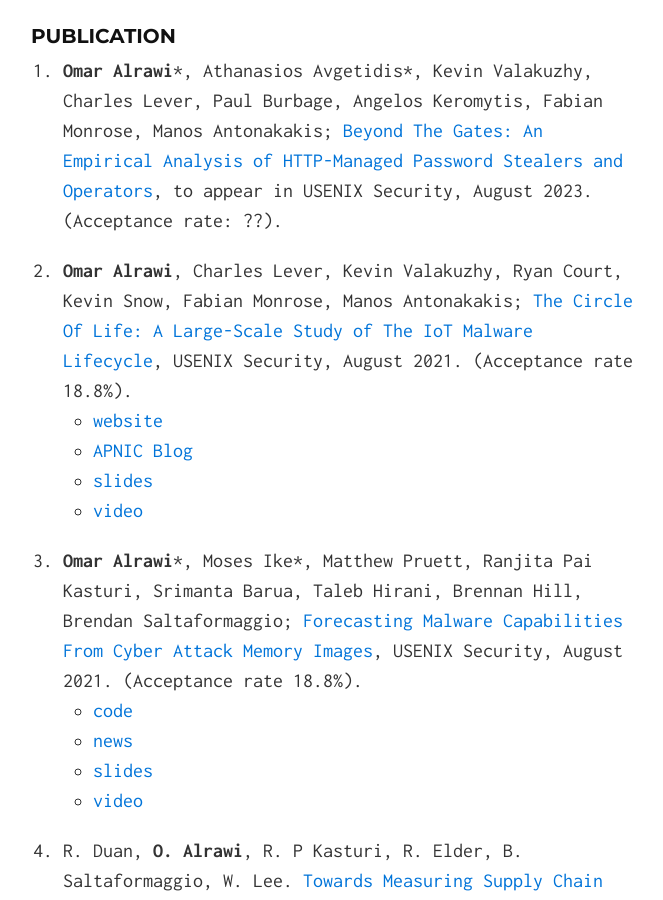
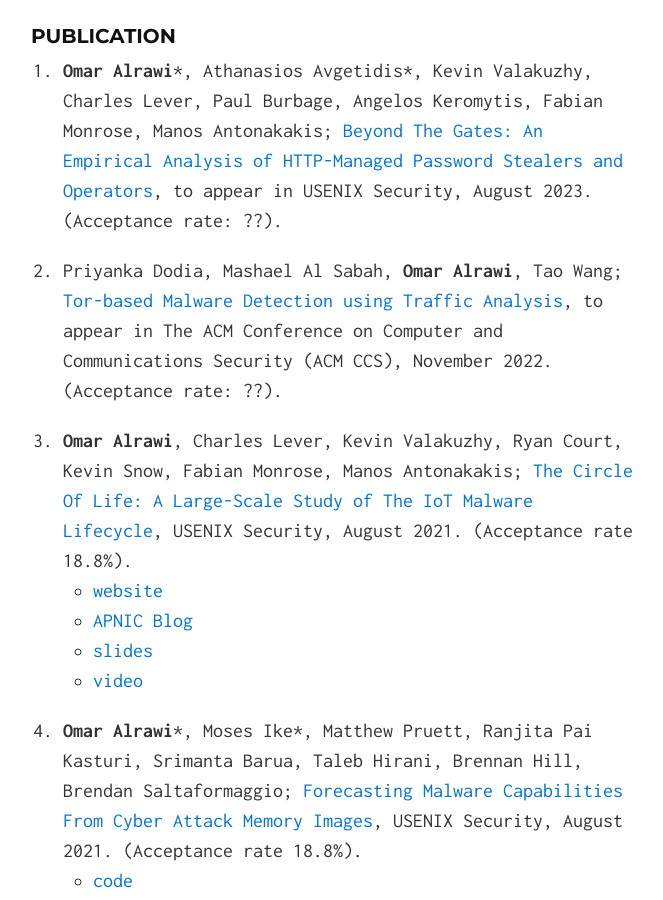
Before and after one commit to alrawi/alrawi.github.io, a Jekyll site: the page built from index.md, in a window 1280 px wide and 900 px high, scrolled down 1184 px. Shown: the whole window, without its empty margins (307-970 px from the left). Built offline with Jekyll 4.4.1, drawn with Linux system fonts in a browser that asks for light colours.

Commit message:
Update index.md

```diff
--- a/index.md
+++ b/index.md
@@ -26,6 +26,8 @@ Additionally, I am investigating malware threats affecting IoT, mobile apps, and
 
 ### Publication
 1. __Omar Alrawi__{::nomarkdown}*{:/}, Athanasios Avgetidis{::nomarkdown}*{:/}, Kevin Valakuzhy, Charles Lever, Paul Burbage, Angelos Keromytis, Fabian Monrose, Manos Antonakakis; [Beyond The Gates: An Empirical Analysis of HTTP-Managed Password Stealers and Operators](#), to appear in USENIX Security, August 2023. (Acceptance rate: ??).
+
+1. Priyanka Dodia, Mashael Al Sabah, __Omar Alrawi__, Tao Wang; [Tor-based Malware Detection using Traffic Analysis](#), to appear in The ACM Conference on Computer and Communications Security (ACM CCS), November 2022. (Acceptance rate: ??).
 
 1. __Omar Alrawi__, Charles Lever, Kevin Valakuzhy, Ryan Court, Kevin Snow, Fabian Monrose, Manos Antonakakis; [The Circle Of Life: A Large-Scale Study of The IoT Malware Lifecycle](/static/papers/alrawi_iot-malware_sec21.pdf), USENIX Security, August 2021. (Acceptance rate 18.8%).
   * [website](https://badthings.info/)
```
